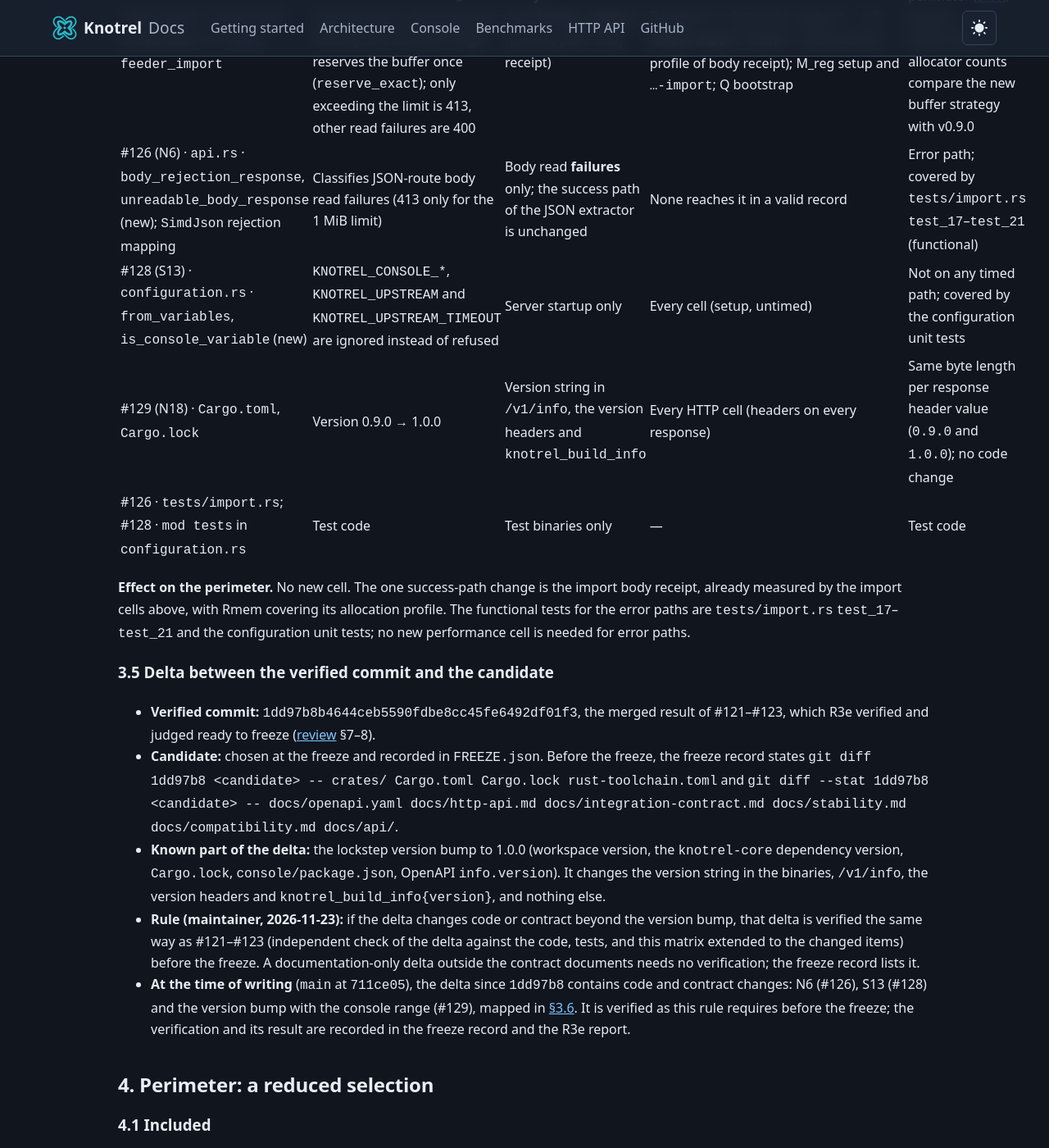
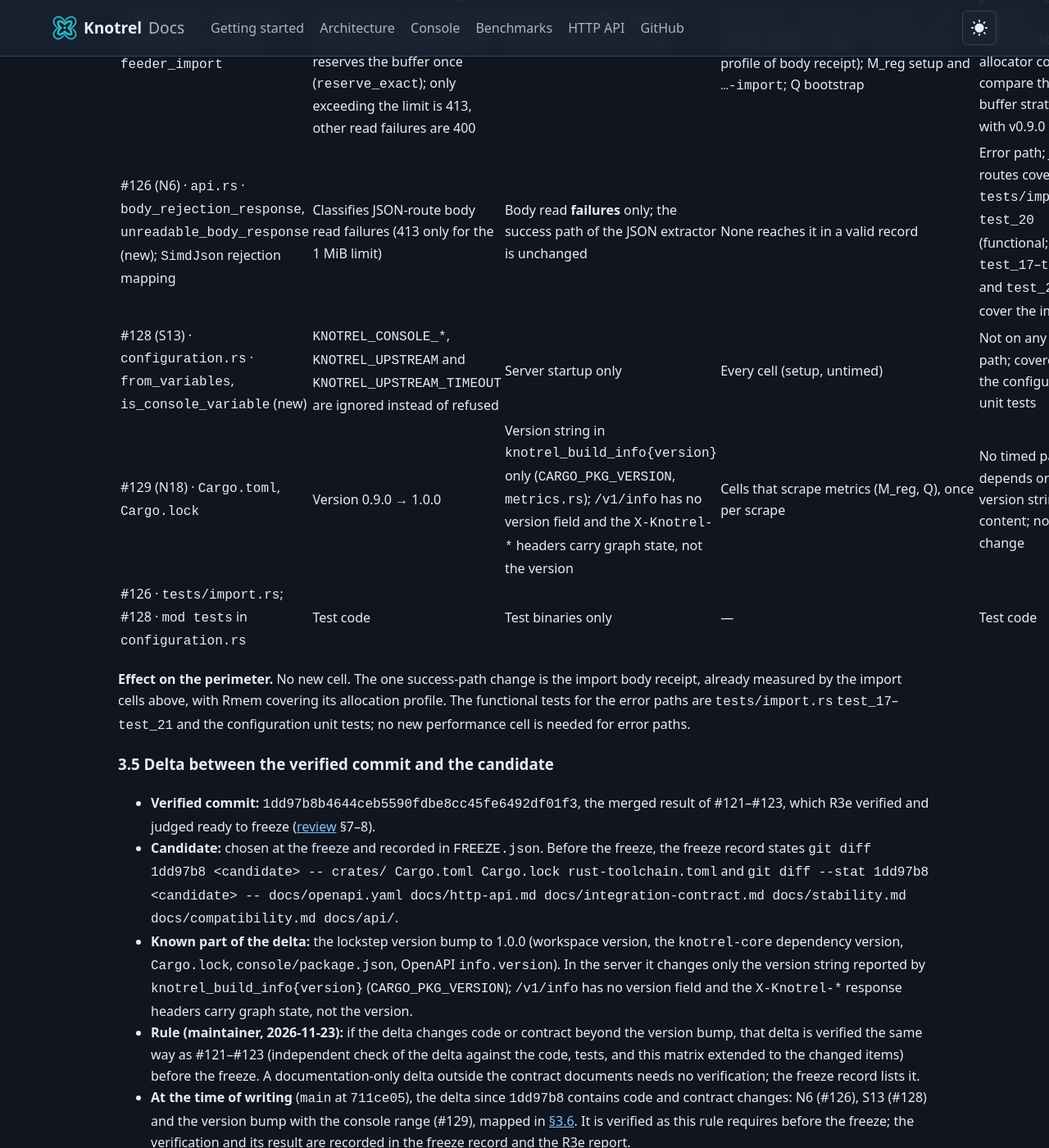
Before and after one commit to knotrel/knotrel, a Jekyll site: the page built from docs/releases/v1.0.0-qualification-plan.md, in a window 1280 px wide and 1400 px high, scrolled down 8621 px. Shown: the whole window at 82% size. Built offline with Jekyll 4.4.1, drawn with Linux system fonts in a browser that asks for light colours; our own code applies the rules of GitHub Pages for plain Markdown files.

Commit message:
fix(console): refuse multi-line configuration values in the container entrypoint
Findings of the delta verification of 1dd97b8..711ce05:
- DV1: the entrypoint validated each value with `grep -Eq`, which passes
  when any one line matches, so a multi-line value could render extra nginx
  directives or invalid JSON. Every value must now be a single line; seven
  new cases in console/scripts/test-entrypoint.sh (six fail on the old
  entrypoint). docs/console.md states the rule.
- DV2: the campaign plan said the version bump changes /v1/info and the
  version headers; it changes only knotrel_build_info{version}.
- DV3: the threat model status no longer reads "accepted": it is proposed,
  awaiting the maintainer's acceptance.
- DV5: entrypoint and harness comments, and the plan's test citation for
  the JSON routes, corrected.
Backlog: DV1 resolved here, DV4 recorded for 1.x.

Co-Authored-By: Claude Opus 5.5 <noreply@anthropic.com>

```diff
--- a/docs/releases/v1.0.0-qualification-plan.md
+++ b/docs/releases/v1.0.0-qualification-plan.md
@@ -196,9 +196,9 @@ unchanged.
 | PR · file · item | Change | When executed | Included cells | Excluded, and why |
 | --- | --- | --- | --- | --- |
 | #126 (N6) · `api.rs` · `read_import_body` (new), `BodyReadError` (new), `feeder_import` | The import body is read frame by frame with the limit enforced in the server; a declared `Content-Length` over the limit is refused before reading, and a known length reserves the buffer once (`reserve_exact`); only exceeding the limit is 413, other read failures are 400 | **Every `/v1/feeder/import`** (success path: body receipt) | A `http_lifecycle_compact_bfs_small`; B4 `import*`; R `R-http-import-*` ×3; **Rmem `import-http-*` ×3** (allocation profile of body receipt); M_reg setup and `…-import`; Q bootstrap | None excluded. These cells are already in the perimeter ([§4.1](#41-included)); Rmem's deterministic allocator counts compare the new buffer strategy with v0.9.0 |
-| #126 (N6) · `api.rs` · `body_rejection_response`, `unreadable_body_response` (new); `SimdJson` rejection mapping | Classifies JSON-route body read failures (413 only for the 1 MiB limit) | Body read **failures** only; the success path of the JSON extractor is unchanged | None reaches it in a valid record | Error path; covered by `tests/import.rs` `test_17`–`test_21` (functional) |
+| #126 (N6) · `api.rs` · `body_rejection_response`, `unreadable_body_response` (new); `SimdJson` rejection mapping | Classifies JSON-route body read failures (413 only for the 1 MiB limit) | Body read **failures** only; the success path of the JSON extractor is unchanged | None reaches it in a valid record | Error path; JSON routes covered by `tests/import.rs` `test_20` (functional; `test_17`–`test_19` and `test_21` cover the import) |
 | #128 (S13) · `configuration.rs` · `from_variables`, `is_console_variable` (new) | `KNOTREL_CONSOLE_*`, `KNOTREL_UPSTREAM` and `KNOTREL_UPSTREAM_TIMEOUT` are ignored instead of refused | Server startup only | Every cell (setup, untimed) | Not on any timed path; covered by the configuration unit tests |
-| #129 (N18) · `Cargo.toml`, `Cargo.lock` | Version 0.9.0 → 1.0.0 | Version string in `/v1/info`, the version headers and `knotrel_build_info` | Every HTTP cell (headers on every response) | Same byte length per response header value (`0.9.0` and `1.0.0`); no code change |
+| #129 (N18) · `Cargo.toml`, `Cargo.lock` | Version 0.9.0 → 1.0.0 | Version string in `knotrel_build_info{version}` only (`CARGO_PKG_VERSION`, `metrics.rs`); `/v1/info` has no version field and the `X-Knotrel-*` headers carry graph state, not the version | Cells that scrape metrics (M_reg, Q), once per scrape | No timed path depends on the version string's content; no code change |
 | #126 · `tests/import.rs`; #128 · `mod tests` in `configuration.rs` | Test code | Test binaries only | — | Test code |
 
 **Effect on the perimeter.** No new cell. The one success-path change is
@@ -218,9 +218,10 @@ tests; no new performance cell is needed for error paths.
   and `git diff --stat 1dd97b8 <candidate> -- docs/openapi.yaml docs/http-api.md docs/integration-contract.md docs/stability.md docs/compatibility.md docs/api/`.
 - **Known part of the delta:** the lockstep version bump to 1.0.0 (workspace
   version, the `knotrel-core` dependency version, `Cargo.lock`,
-  `console/package.json`, OpenAPI `info.version`). It changes the version
-  string in the binaries, `/v1/info`, the version headers and
-  `knotrel_build_info{version}`, and nothing else.
+  `console/package.json`, OpenAPI `info.version`). In the server it changes
+  only the version string reported by `knotrel_build_info{version}`
+  (`CARGO_PKG_VERSION`); `/v1/info` has no version field and the
+  `X-Knotrel-*` response headers carry graph state, not the version.
 - **Rule (maintainer, 2026-11-23):** if the delta changes code or contract
   beyond the version bump, that delta is verified the same way as #121–#123
   (independent check of the delta against the code, tests, and this matrix
```
Also changed, not shown: console/e2e/harness.ts (+1 -1 lines), docs/console.md (+1 -1 lines), docs/releases/v1.0-backlog.md (+2 -0 lines), docs/threat-model.md (+1 -1 lines), 2 other files.
